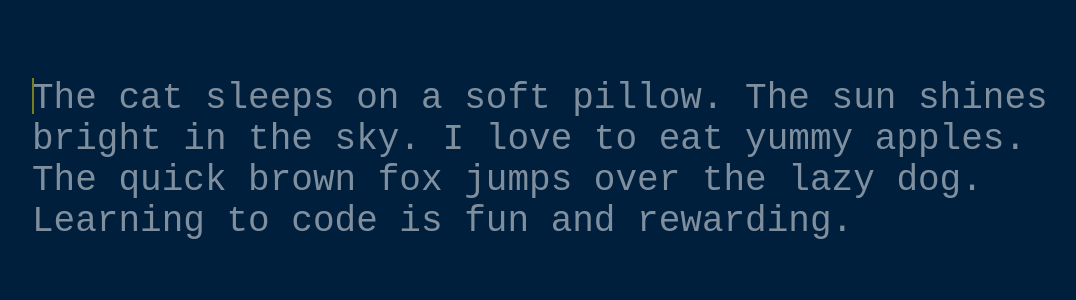
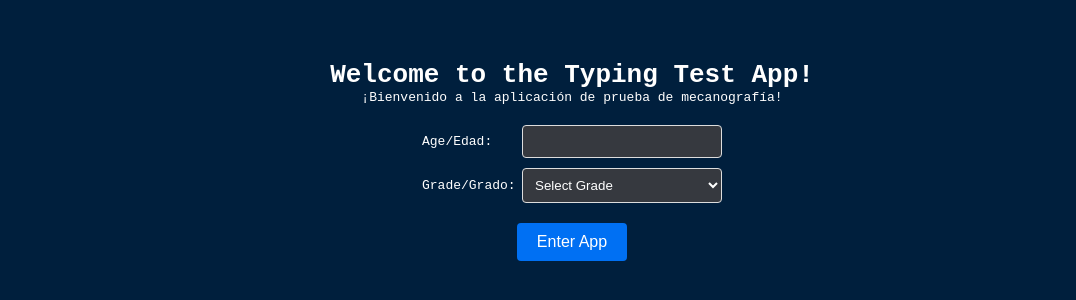
Before and after one commit to AdjacentRhyme67/hackpsu2025, a Next.js app in the folder frontend/: page / in a window 1280 px wide. Shown: the part 240-540 px from the top of the page, without its empty margins (68-1144 px from the left). Built offline with nearby package versions, Linux system fonts and the light colour scheme.

Commit message:
front done, working on 2nd page

```diff
--- a/frontend/src/app/page.js
+++ b/frontend/src/app/page.js
@@ -1,204 +1,108 @@
 "use client";
 
-import { useState, useEffect, useRef } from "react";
-import styles from "./page.module.css";
+import Link from 'next/link';
+import { useState } from 'react';
 
-export default function Home() {
-  const targetText =
-    "The cat sleeps on a soft pillow. The sun shines bright in the sky. I love to eat yummy apples. The quick brown fox jumps over the lazy dog. Learning to code is fun and rewarding.";
-  const [typedText, setTypedText] = useState("");
-  const [cursorPosition, setCursorPosition] = useState(0);
-  const typingAreaRef = useRef(null);
-  const cursorRef = useRef(null);
-  const [startTime, setStartTime] = useState(null);
-  const [endTime, setEndTime] = useState(null);
-  const [wpm, setWpm] = useState(0);
+export default function LaunchPage() {
+    const [age, setAge] = useState('');
+    const [grade, setGrade] = useState('');
+    const [ageError, setAgeError] = useState('');
 
-  const [missedChars, setMissedChars] = useState({});
-  const [missedCharFrequencies, setMissedCharFrequencies] = useState({});
-
-  function characterFrequency(text) {
-    const frequency = {};
-    for (const char of text.toLowerCase()) {
-      if (frequency[char]) {
-        frequency[char]++;
-      } else {
-        frequency[char] = 1;
-      }
-    }
-    return frequency;
-  }
-
-  function getCharacterDictionary(str) {
-    const charDict = {};
-    for (const char of str) {
-      charDict[char] = true;
-    }
-    return charDict;
-  }
-
-  const handleInputChange = (e) => {
-    const input = e.target.textContent.toLowerCase();
-    setTypedText(input);
-    setCursorPosition(input.length);
-    if (!startTime) {
-      setStartTime(Date.now());
-    }
-    if (input.length === targetText.toLowerCase().length) {
-      setEndTime(Date.now());
-    }
-  };
-
-  const getTextStyle = (char, index) => {
-    if (typedText[index] === undefined) {
-      return { opacity: 0.5, color: "#ffffff" };
-    }
-
-    if (typedText[index] === char.toLowerCase()) {
-      return { color: "green" };
-    } else {
-      return { color: "red" };
-    }
-  };
-
-  const isWordBoundary = (text, position) => {
-    if (position === 0 || position === text.length) {
-      return true;
-    }
-    return text[position - 1] === " " || text[position] === " ";
-  };
-
-  const handleKeyDown = (e) => {
-    if (e.key === "ArrowLeft" || e.key === "ArrowRight" || e.key === "Backspace") {
-      const selection = window.getSelection();
-      const position = selection.anchorOffset;
-
-      if (e.key === "Backspace" && position === 0) {
-        e.preventDefault();
-        return;
-      }
-
-      if (
-        isWordBoundary(typingAreaRef.current.textContent, position) &&
-        (e.key === "ArrowLeft" || e.key === "ArrowRight" || e.key === "Backspace")
-      ) {
-        e.preventDefault();
-      }
-    }
-  };
-
-  useEffect(() => {
-    if (typingAreaRef.current) {
-      typingAreaRef.current.focus();
-      typingAreaRef.current.addEventListener("keydown", handleKeyDown);
-      return () => {
-        typingAreaRef.current.removeEventListener("keydown", handleKeyDown);
-      };
-    }
-  }, []);
-
-  useEffect(() => {
-    if (cursorRef.current) {
-      const spans = document.querySelectorAll(`.${styles.text} > span`);
-      if (cursorPosition < spans.length) {
-        const cursorSpan = spans[cursorPosition];
-        cursorRef.current.style.left = `${cursorSpan.offsetLeft}px`;
-        cursorRef.current.style.top = `${cursorSpan.offsetTop}px`;
-      } else if (spans.length > 0) {
-        const lastSpan = spans[spans.length - 1];
-        cursorRef.current.style.left = `${lastSpan.offsetLeft + lastSpan.offsetWidth}px`;
-        cursorRef.current.style.top = `${lastSpan.offsetTop}px`;
-      }
-    }
-  }, [cursorPosition]);
-
-  useEffect(() => {
-    if (endTime && startTime) {
-      const time = (endTime - startTime) / 1000 / 60;
-      const words = targetText.split(" ").length;
-      setWpm(Math.round(words / time));
-    }
-  }, [endTime, startTime]);
-
-  useEffect(() => {
-    const missed = {};
-    const missedFreq = {};
-
-    for (let i = 0; i < typedText.length; i++) {
-      const targetChar = targetText[i].toLowerCase();
-      const typedChar = typedText[i] ? typedText[i].toLowerCase() : undefined;
-
-      if (typedChar !== targetChar) {
-        if (!missed[targetChar]) {
-          missed[targetChar] = 1;
-        } else {
-          missed[targetChar]++;
+    const handleStart = (e) => {
+        if (age < 6) {
+            e.preventDefault(); // Prevent navigation
+            setAgeError('Not valid age, must be 6 years or older.');
+            return;
         }
 
-        if(!missedFreq[targetChar]){
-          missedFreq[targetChar] = {};
-        }
+        setAgeError(''); // Clear any previous error
 
-        if(typedChar !== undefined){
-          if(!missedFreq[targetChar][typedChar]){
-            missedFreq[targetChar][typedChar] = 1;
-          } else {
-            missedFreq[targetChar][typedChar]++;
-          }
-        }
-      }
-    }
-    setMissedChars(missed);
-    setMissedCharFrequencies(missedFreq);
+        // You can store age and grade here (e.g., in local storage, context, etc.)
+        // For now, we'll just log them to the console.
+        console.log("Age:", age, "Grade:", grade);
+    };
 
-    // Partition and send to backend
-    const sentences = targetText.split(". ");
-    const sentenceChunks = [];
-    for (let i = 0; i < sentences.length; i += 3) {
-      sentenceChunks.push(sentences.slice(i, i + 3).join(". "));
-    }
+    const gradeDescriptions = {
+        1: "1st Grade: Basic letters. 1er Grado: Letras básicas.",
+        2: "2nd Grade: Simple words. 2do Grado: Palabras simples.",
+        3: "3rd Grade: Short sentences. 3er Grado: Oraciones cortas.",
+        4: "4th Grade: Paragraphs. 4to Grado: Párrafos.",
+        5: "5th Grade: Essays. 5to Grado: Ensayos.",
+        6: "6th Grade: Complex texts. 6to Grado: Textos complejos.",
+        7: "7th Grade: Advanced vocab. 7mo Grado: Vocabulario avanzado.",
+        8: "8th Grade: Research papers. 8vo Grado: Trabajos de investigación.",
+        9: "9th Grade: Formal writing. 9no Grado: Escritura formal.",
+        10: "10th Grade: Critical analysis. 10mo Grado: Análisis crítico.",
+        11: "11th Grade: College prep. 11vo Grado: Preparación universitaria.",
+        12: "12th Grade: Professional writing. 12vo Grado: Escritura profesional."
+    };
 
-    sentenceChunks.forEach((chunk) => {
-      const charDict = getCharacterDictionary(chunk);
-      // Send charDict to your backend
-      sendDataToBackend(charDict); // Replace with your backend logic
-    });
-  }, [typedText, targetText]);
+    return (
+        <main style={{
+            display: "flex",
+            flexDirection: "column",
+            justifyContent: "center", // Center vertically
+            alignItems: "center", // Center horizontally
+            height: "100vh",
+            backgroundColor: "#001f3d",
+            color: "#ffffff",
+            fontFamily: "monospace",
+            textAlign: "center"
+        }}>
+            <h1>Welcome to the Typing Test App!</h1>
+            <p style={{marginBottom: '20px'}}>¡Bienvenido a la aplicación de prueba de mecanografía!</p>
 
-  function sendDataToBackend(data) {
-    // Replace with your backend API call (e.g., fetch, axios)
-    console.log("Sending data to backend:", data); // Example: Console log instead of actual API call
-    // fetch('/api/processData', {
-    //   method: 'POST',
-    //   headers: {
-    //     'Content-Type': 'application/json',
-    //   },
-    //   body: JSON.stringify(data),
-    // })
-    // .then((response) => response.json())
-    // .then((result) => console.log('Backend response:', result));
-  }
+            <div style={{
+                display: 'flex',
+                flexDirection: 'column',
+                gap: '10px',
+                marginBottom: '20px',
+                width: '300px' // Adjust width for better input alignment
+            }}>
+                <div style={{ display: 'flex', alignItems: 'center' }}>
+                    <label style={{ width: '100px', textAlign: 'left' }}>Age/Edad:</label>
+                    <input
+                        type="number"
+                        value={age}
+                        onChange={(e) => setAge(e.target.value)}
+                        style={{ flex: 1, padding: '8px', borderRadius: '4px', border: '1px solid #ddd', backgroundColor: '#36393f', color: 'white' }}
+                    />
+                </div>
+                <div style={{ display: 'flex', alignItems: 'center' }}>
+                    <label style={{ width: '100px', textAlign: 'left' }}>Grade/Grado:</label>
+                    <select
+                        value={grade}
+                        onChange={(e) => setGrade(e.target.value)}
+                        style={{ flex: 1, padding: '8px', borderRadius: '4px', border: '1px solid #ddd', backgroundColor: '#36393f', color: 'white' }}
+                    >
+                        <option value="">Select Grade</option>
+                        {Array.from({ length: 12 }, (_, i) => i + 1).map((num) => (
+                            <option key={num} value={num}>{num}</option>
+                        ))}
+                    </select>
+                </div>
+            </div>
 
-  return (
-    <div className={`geist-sans geist-mono ${styles.container}`}>
-      <div
-        ref={typingAreaRef}
-        className={styles.typingArea}
-        contentEditable="true"
-        onInput={handleInputChange}
-        suppressContentEditableWarning={true}
-      ></div>
-      <div className={styles.text}>
-        {targetText.split("").map((char, index) => (
-          <span key={index} style={getTextStyle(char, index)}>
-            {char}
-            {index === cursorPosition && (
-              <span ref={cursorRef} className={styles.cursor}></span>
-            )}
-          </span>
-        ))}
-      </div>
-      {endTime && <p>WPM: {wpm}</p>}
-    </div>
-  );
+            {grade && <p style={{ marginBottom: '20px' }}>{gradeDescriptions[grade]}</p>}
+
+            <Link href="/typing" onClick={(e) => handleStart(e)}>
+                <button style={{
+                    padding: "10px 20px",
+                    fontSize: "16px",
+                    backgroundColor: "#0070f3",
+                    color: "white",
+                    border: "none",
+                    borderRadius: "4px",
+                    cursor: "pointer"
+                }}>
+                    Enter App
+                </button>
+            </Link>
+
+            {ageError && <div style={{ marginTop: '10px', color: 'red', textAlign: 'center' }}>
+                <p>Not valid age, must be 6 years or older.</p>
+                <p>Edad no válida, debe tener 6 años o más.</p>
+            </div>}
+        </main>
+    );
 }
```
Also changed, not shown: frontend/src/app/typing/page.js (added, +179 -0 lines), frontend/src/app/typing/page.module.css (renamed from frontend/src/app/page.module.css).
